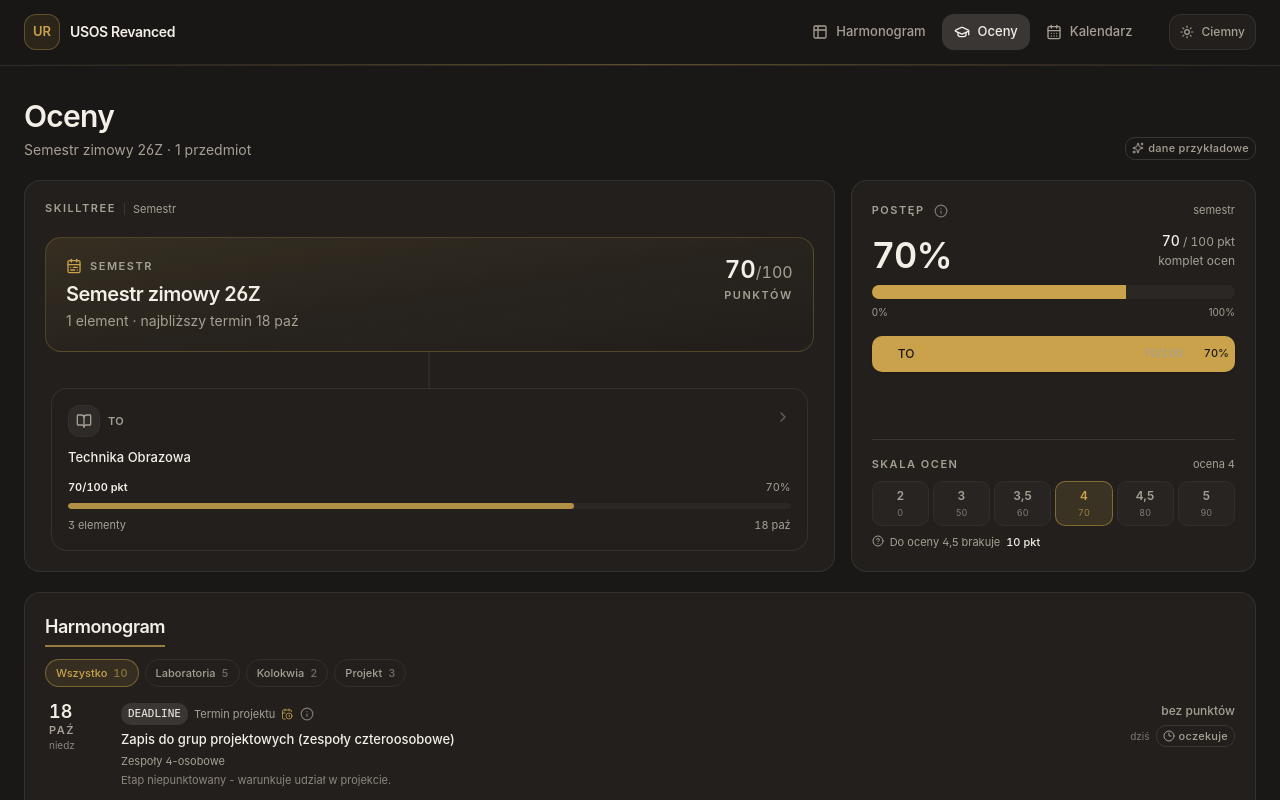
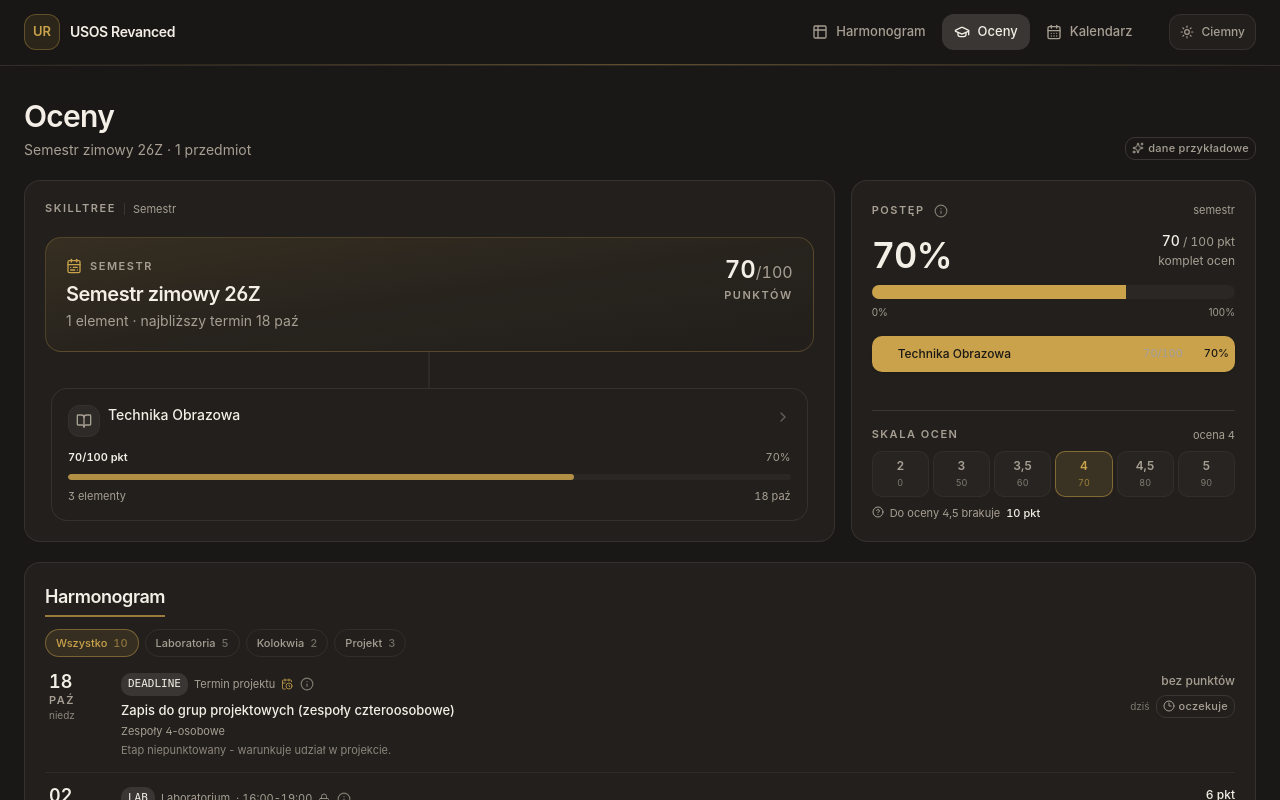
Before and after one commit to Viiico/UsosRevanced, a Nuxt app: page /oceny in a window 1280 px wide. Shown: the top 800 px of the page. Built offline with nearby package versions, Linux system fonts and the light colour scheme.

Commit message:
feat(drzewo): pelne nazwy zamiast skrotow, nazwa obok ikony i nizsze karty

```diff
--- a/app/components/oceny/SkillNodeCard.vue
+++ b/app/components/oceny/SkillNodeCard.vue
@@ -31,29 +31,20 @@ const summary = computed(() => childSummary(props.node))
     @keydown.enter.prevent="emit('select', node.id)"
     @keydown.space.prevent="emit('select', node.id)"
   >
-    <div class="flex items-start justify-between gap-2">
-      <div class="flex min-w-0 items-center gap-2">
-        <span
-          class="grid size-8 shrink-0 place-items-center rounded-lg border border-border/70 bg-secondary/50 text-muted-foreground transition-colors group-hover:border-primary/30 group-hover:text-primary"
-        >
-          <component :is="icon" class="size-4" />
-        </span>
-        <span
-          v-if="node.short"
-          class="truncate text-[11px] font-semibold tracking-wide text-muted-foreground uppercase"
-        >
-          {{ node.short }}
-        </span>
-      </div>
+    <div class="flex items-start gap-2">
+      <span
+        class="grid size-8 shrink-0 place-items-center rounded-lg border border-border/70 bg-secondary/50 text-muted-foreground transition-colors group-hover:border-primary/30 group-hover:text-primary"
+      >
+        <component :is="icon" class="size-4" />
+      </span>
+      <p class="line-clamp-2 flex-1 text-sm leading-snug font-medium" :title="node.name">
+        {{ node.name }}
+      </p>
       <ChevronRight
         v-if="hasChildren"
         class="mt-1 size-4 shrink-0 text-muted-foreground/50 transition-transform group-hover:translate-x-0.5 group-hover:text-primary"
       />
     </div>
-
-    <p class="line-clamp-3 text-[13px] leading-snug font-medium text-balance" :title="node.name">
-      {{ node.name }}
-    </p>
 
     <div class="mt-auto space-y-2">
       <div v-if="hasPoints" class="flex items-baseline justify-between gap-1">
@@ -74,7 +65,7 @@ const summary = computed(() => childSummary(props.node))
       </div>
 
       <div class="flex items-center justify-between gap-2 text-[11px] text-muted-foreground">
-        <span class="truncate">{{ summary ?? node.description ?? '' }}</span>
+        <span class="truncate">{{ summary ?? node.short ?? node.description ?? '' }}</span>
         <span v-if="nextTerm" class="tnum shrink-0">{{ formatDate(nextTerm.date) }}</span>
       </div>
     </div>
--- a/app/data/subjects.ts
+++ b/app/data/subjects.ts
@@ -50,7 +50,6 @@ const technikaObrazowa: Subject = {
     id: 'to',
     kind: 'subject',
     name: 'Technika Obrazowa',
-    short: 'TO',
     weight: 5, // ECTS
     description: 'Wykład z ćwiczeniami, laboratorium i projekt',
     requirements: [
@@ -100,7 +99,6 @@ const technikaObrazowa: Subject = {
         id: 'to-lab',
         kind: 'category',
         name: 'Laboratorium',
-        short: 'LAB',
         weight: 30,
         points: { max: 30, earned: 24 },
         info: 'Pięć spotkań po 3 godziny. Obecność obowiązkowa, sprawozdanie oddawane do końca zajęć, na starcie krótki sprawdzian z teorii.',
@@ -173,7 +171,6 @@ const technikaObrazowa: Subject = {
         id: 'to-kol',
         kind: 'category',
         name: 'Kolokwia',
-        short: 'KOL',
         weight: 40,
         points: { max: 40, earned: 22 },
         info: 'Dwa sprawdziany wykładowe po 20 pkt - na wykładzie 9 i na wykładzie 15.',
@@ -213,7 +210,6 @@ const technikaObrazowa: Subject = {
         id: 'to-proj',
         kind: 'category',
         name: 'Projekt',
-        short: 'PROJ',
         weight: 30,
         points: { max: 30, earned: 24 },
         assumption:
```
